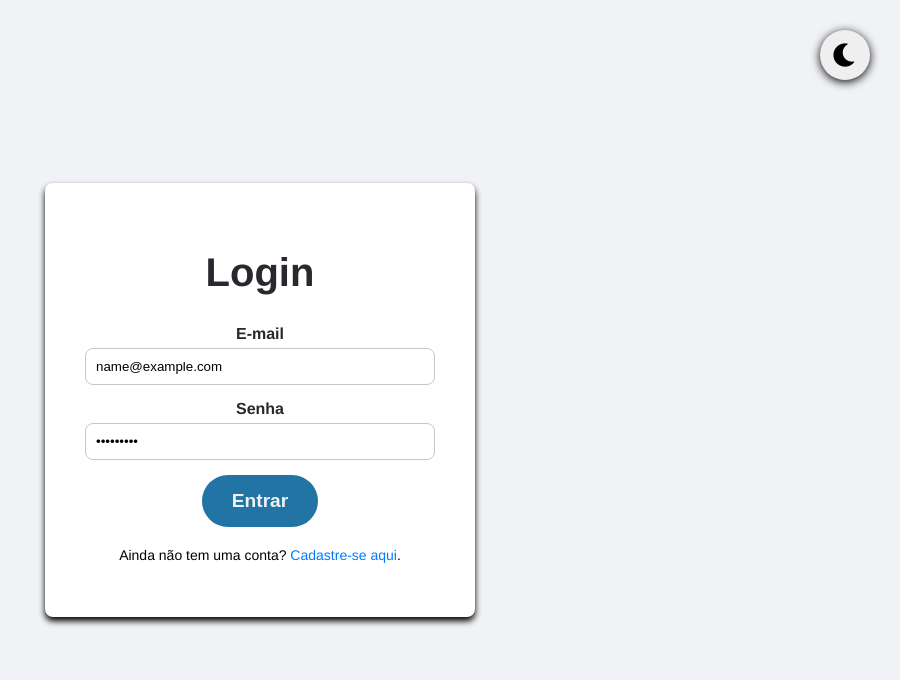
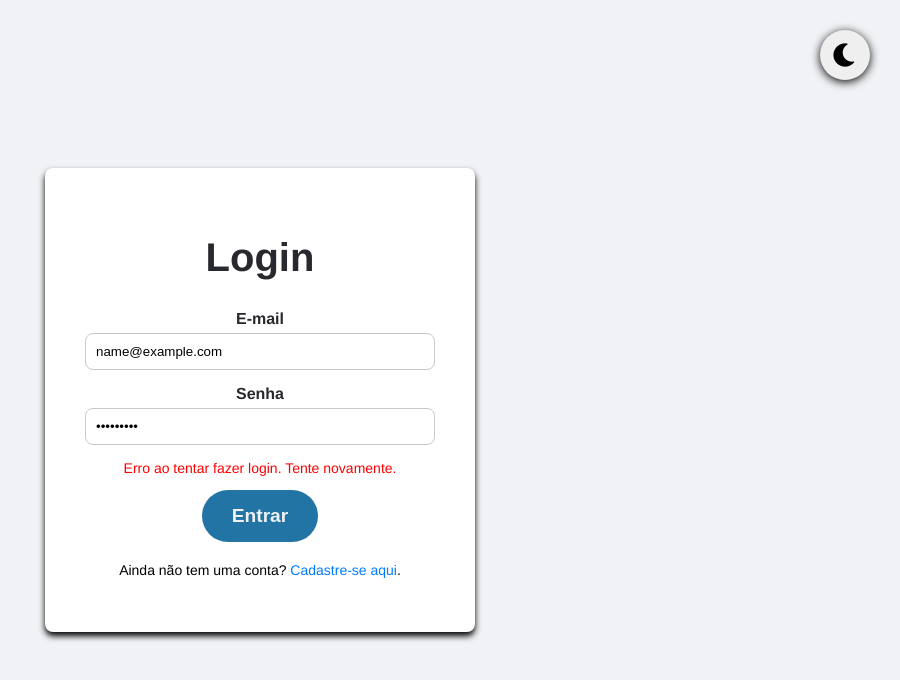
Before and after one commit to lima-bryan/Teste-Sistema-de-Tarefas-Multiempresa, a Vue app in the folder frontend/: page /login#/ in a window 1280 px wide. Both pictures are taken after typing "name@example.com", "Sample123" into the empty fields and a click on the button "Entrar". Shown: the top 680 px of the page, without its empty margins (380-1280 px from the left). Built offline with nearby package versions, Linux system fonts and the light colour scheme; no server answers.

Commit message:
feat: add feedback para o usuario quando der algum erro de login

```diff
--- a/frontend/src/views/LoginPage.vue
+++ b/frontend/src/views/LoginPage.vue
@@ -2,8 +2,7 @@
   <div class="login-container">
     <div class="login-box">
       <h1>Login</h1>
-      <form @submit.prevent="handleLogin"> <!-- submi.prevent é um ouvinte de eventos do vue-->
-
+      <form @submit.prevent="handleLogin">
         <div class="form-group">
           <label for="email">E-mail</label>
           <input type="email" id="email" v-model="email" required>
@@ -12,9 +11,10 @@
         <div class="form-group">
           <label for="Password">Senha</label>
           <input type="password" id="password" v-model="password" required>
+        </div>
 
-
-        </div>
+        <!-- Mensagem de erro que aparecerá para o usuário -->
+        <p v-if="errorMessage" class="error-message">{{ errorMessage }}</p>
 
         <button type="submit" class="btn-submit">Entrar</button>
       </form>
@@ -22,7 +22,6 @@
     </div>
   </div>
 </template>
-
 
 <script>
 import axios from 'axios';
@@ -50,9 +49,7 @@ export default {
       const apiUrl = 'http://127.0.0.1:8000/api/auth/login';
 
       try {
-
         const response = await axios.post(apiUrl, credentials);
-
 
         const { token, user } = response.data;
         localStorage.setItem('user_token', token);
@@ -67,9 +64,11 @@ export default {
         // O bloco 'catch' é executado se a requisição falhar
         console.error('Erro no login:', error.response);
 
-        // Acessa a mensagem de erro específica da API, se disponível
-        if (error.response && error.response.data && error.response.data.message) {
-          this.errorMessage = error.response.data.message;
+        // Acessa a mensagem de erro específica da API, que é 'AVISO'
+        if (error.response && error.response.data && error.response.data.AVISO) {
+          this.errorMessage = error.response.data.AVISO;
+        } else if (error.response && error.response.data && error.response.data.message) {
+           this.errorMessage = error.response.data.message;
         } else {
           // Mensagem genérica para outros tipos de erro
           this.errorMessage = 'Erro ao tentar fazer login. Tente novamente.';
@@ -79,7 +78,6 @@ export default {
   },
 };
 </script>
-
 
 <style scoped>
 .login-container {
@@ -105,13 +103,11 @@ export default {
   text-align: center;
   font-size: 40px;
   color: var(--text-color);
-
 }
 
 .form-group {
   margin-bottom: 15px;
   text-align: left;
-
 }
 
 .form-group label {
@@ -126,7 +122,6 @@ export default {
   width: 100%;
   padding: 10px;
   border: 1px solid #C7C8C9;
-  ;
   border-radius: 8px;
   box-sizing: border-box;
 }
@@ -140,10 +135,8 @@ export default {
   position: relative;
   overflow: hidden;
   font-weight: bold;
-
   color: var(--btn-text-color);
   background-color: var(--btn-bg-color);
-
   transition: all 0.4s ease;
   cursor: pointer;
 }
```
